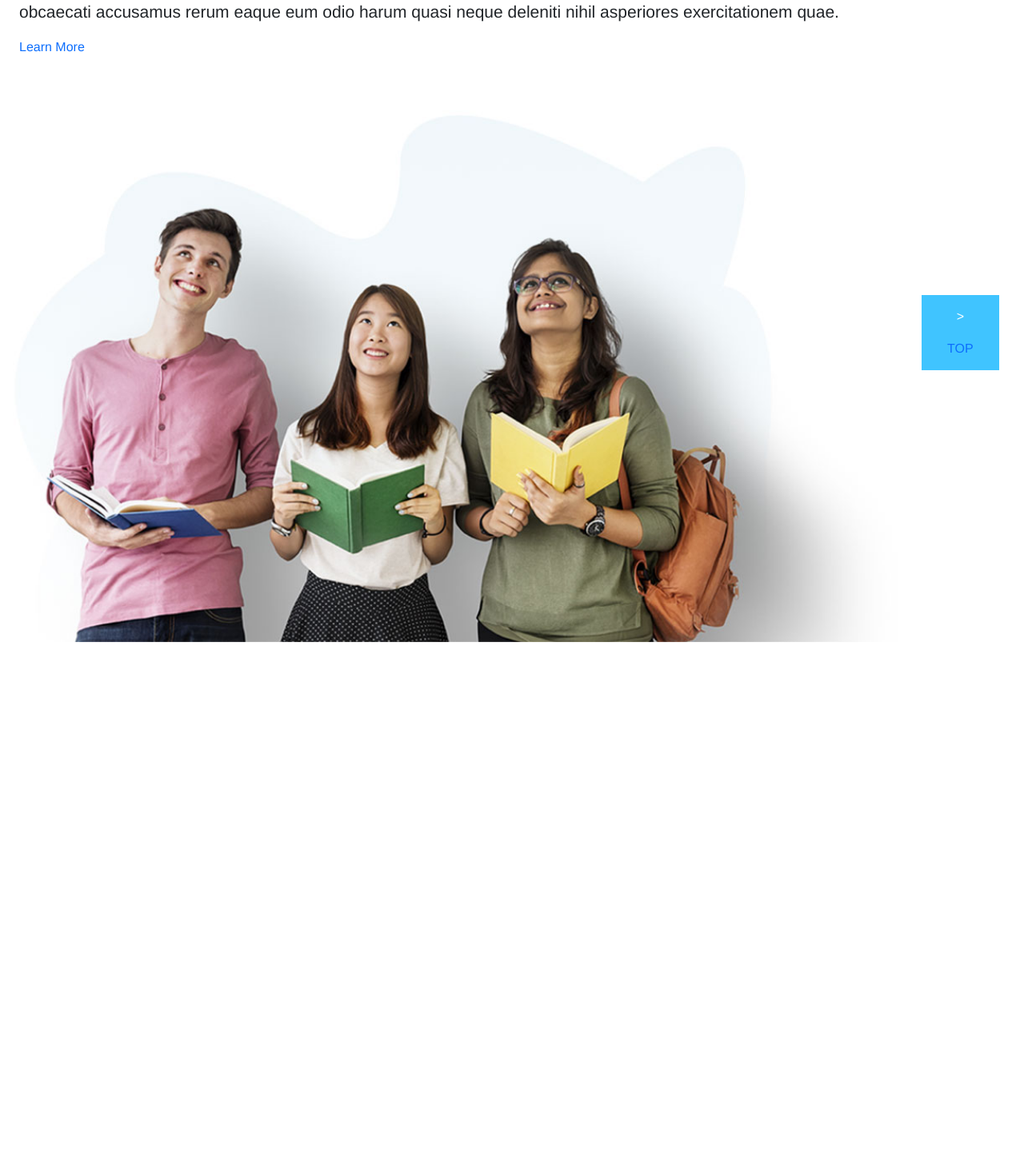
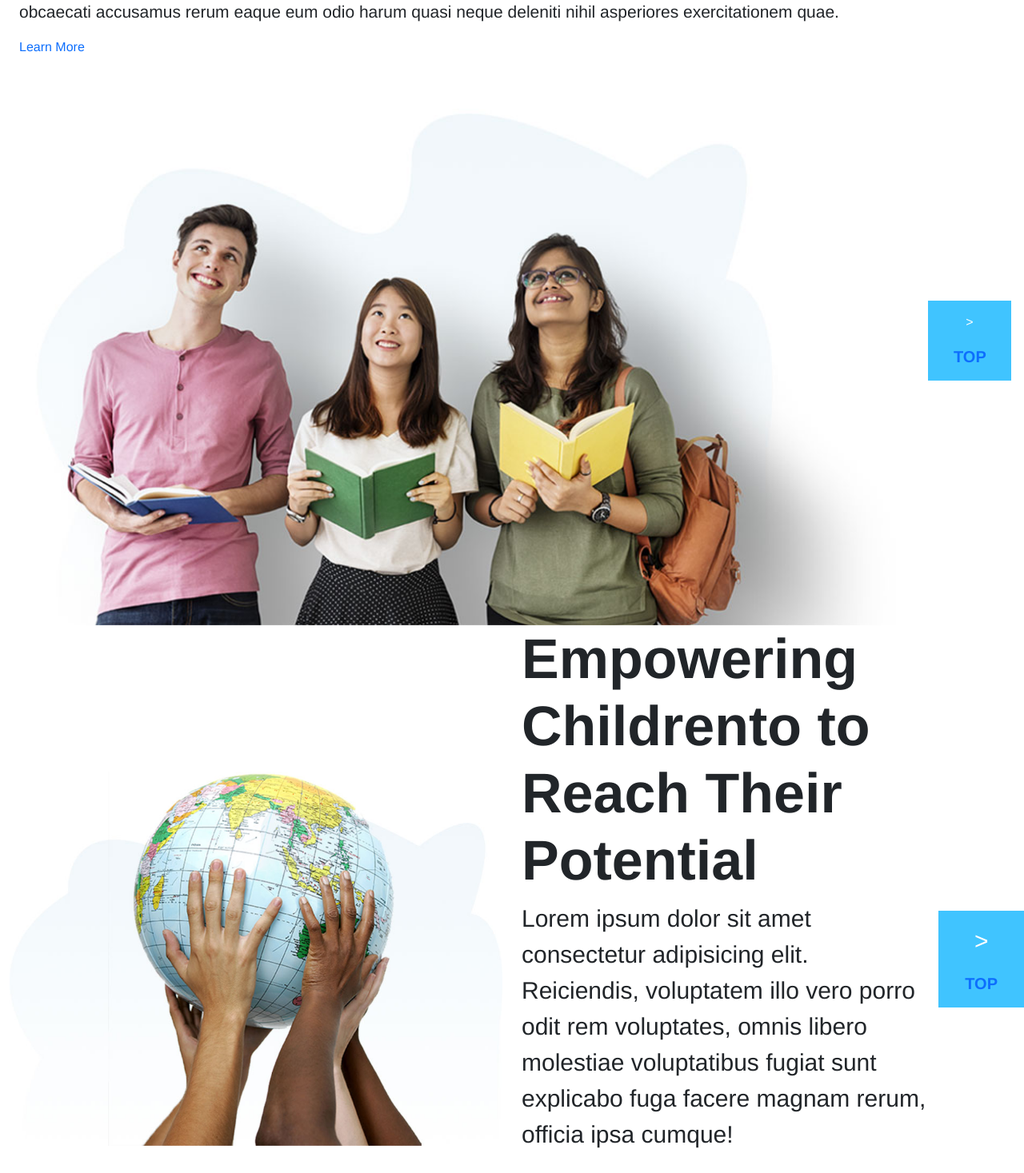
Before and after one commit to Christefan/proj-html-vuejs, a Vue app: page / in a window 1280 px wide. Shown: the part 1330-2797 px from the top of the page at 80% size. Before the commit the page ends 2133 px from the top, so only its background shows below. Built offline with nearby package versions, Linux system fonts and the light colour scheme.

Commit message:
Main incompleto (4/6)

```diff
--- a/src/components/AppMain.vue
+++ b/src/components/AppMain.vue
@@ -1,6 +1,6 @@
 <template>
   <main>
-    <div class="jumbotron">
+    <section class="jumbotron">
       <div class="container d-flex align-items-center">
         <div class="row-cols-12 text-center">
           <h1>Contemporary Ideas</h1>
@@ -13,8 +13,8 @@
           <button class="button-c mt-3">REGISTER NOW</button>
         </div>
       </div>
-    </div>
-    <div class="selection-application py-5">
+    </section>
+    <section class="selection-application py-5">
       <div class="container-fluid">
         <div class="row text-center text-wrap justify-content-center">
           <div class="container-application mx-2 py-5">
@@ -43,7 +43,7 @@
           </div>
         </div>
       </div>
-    </div>
+    </section>
     <section class="list-scroll-image">
       <div class="text px-4">
         <h2 class="fw-bold">The Trusted Name for In-Home Tutoring.</h2>
@@ -55,12 +55,65 @@
         </p>
         <a href="">Learn More</a>
       </div>
-      <div class="image">
+      <!-- Correggere row e colonne -->
+      <div class="container-fluid">
+        <div class="image row align-items-center px-3">
+          <div class="col-11">
             <img src="../assets/img/h5-img-1.jpg" alt="" />
-        <div class="button-t">
+          </div>
+          <div class="button-t col-1">
             <p>></p>
-          <a href="">TOP</a>
+            <a class="fw-bold fs-5" href="">TOP</a>
           </div>
+        </div>
+      </div>
+    </section>
+    <section class="list-scroll-image-2">
+      <div class="container-fluid">
+        <div class="row align-items-center">
+          <div class="col-6">
+            <img src="../assets/img/h5-img-2.jpg" alt="" />
+          </div>
+          <div class="col-5">
+            <h2 class="fw-bold">
+              Empowering Childrento to Reach Their Potential
+            </h2>
+            <p>
+              Lorem ipsum dolor sit amet consectetur adipisicing elit.
+              Reiciendis, voluptatem illo vero porro odit rem voluptates, omnis
+              libero molestiae voluptatibus fugiat sunt explicabo fuga facere
+              magnam rerum, officia ipsa cumque!
+            </p>
+            <div class="text row align-items-center">
+              <div class="col-6 px-3">
+                <span>168</span>
+                <p class="px-2 fw-bold">User Stories</p>
+              </div>
+              <div class="col-6">
+                <span>347</span>
+                <p class="px-2 fw-bold">Events</p>
+              </div>
+            </div>
+          </div>
+          <div class="col-1 button-t">
+            <p>></p>
+            <a class="fw-bold fs-5" href="">TOP</a>
+          </div>
+        </div>
+      </div>
+    </section>
+    <section class="list-scroll-image-3 my-5">
+      <div class="container text-center">
+        <h2>Prova</h2>
+        <p>
+          Lorem ipsum dolor sit amet consectetur adipisicing elit. Quia repellat
+          eum ipsum minima molestiae nesciunt, aliquam quaerat voluptates
+          deleniti nulla dolores itaque consequatur debitis provident labore?
+          Veritatis totam minima illo.
+        </p>
+
+        <h2>Joan Collins</h2>
+        <p>STUDENT</p>
       </div>
     </section>
   </main>
@@ -107,9 +160,11 @@ main {
       width: calc(90% / 6);
       background-color: #f2f8fc;
     }
+    img {
+      width: 38%;
+    }
   }
   .list-scroll-image {
-    height: 80vh;
     // background-color: #40c4ff;
     .text {
       h2 {
@@ -120,9 +175,26 @@ main {
       }
     }
   }
-  .image {
+  .list-scroll-image-2 {
+    // background-color: #40c4ff;
+    h2 {
+      font-size: 70px;
+    }
+    p {
+      font-size: 30px;
+    }
+    .text {
+      color: #40c4ff;
+      span {
+        font-size: 70px;
+      }
+      p {
+        font-size: 25px;
+      }
+    }
+  }
   img {
-      width: 90%;
+    width: 100%;
   }
   .button-t {
     background-color: #40c4ff;
@@ -134,6 +206,9 @@ main {
     display: inline-block;
     font-size: 16px;
   }
+  .list-scroll-image-3 {
+    height: 90vh;
+    background-image: url("../assets/img/h5-parallax-img-1.png");
   }
 }
 </style>
```
Lines whose indentation alone changed are shown as unchanged.
